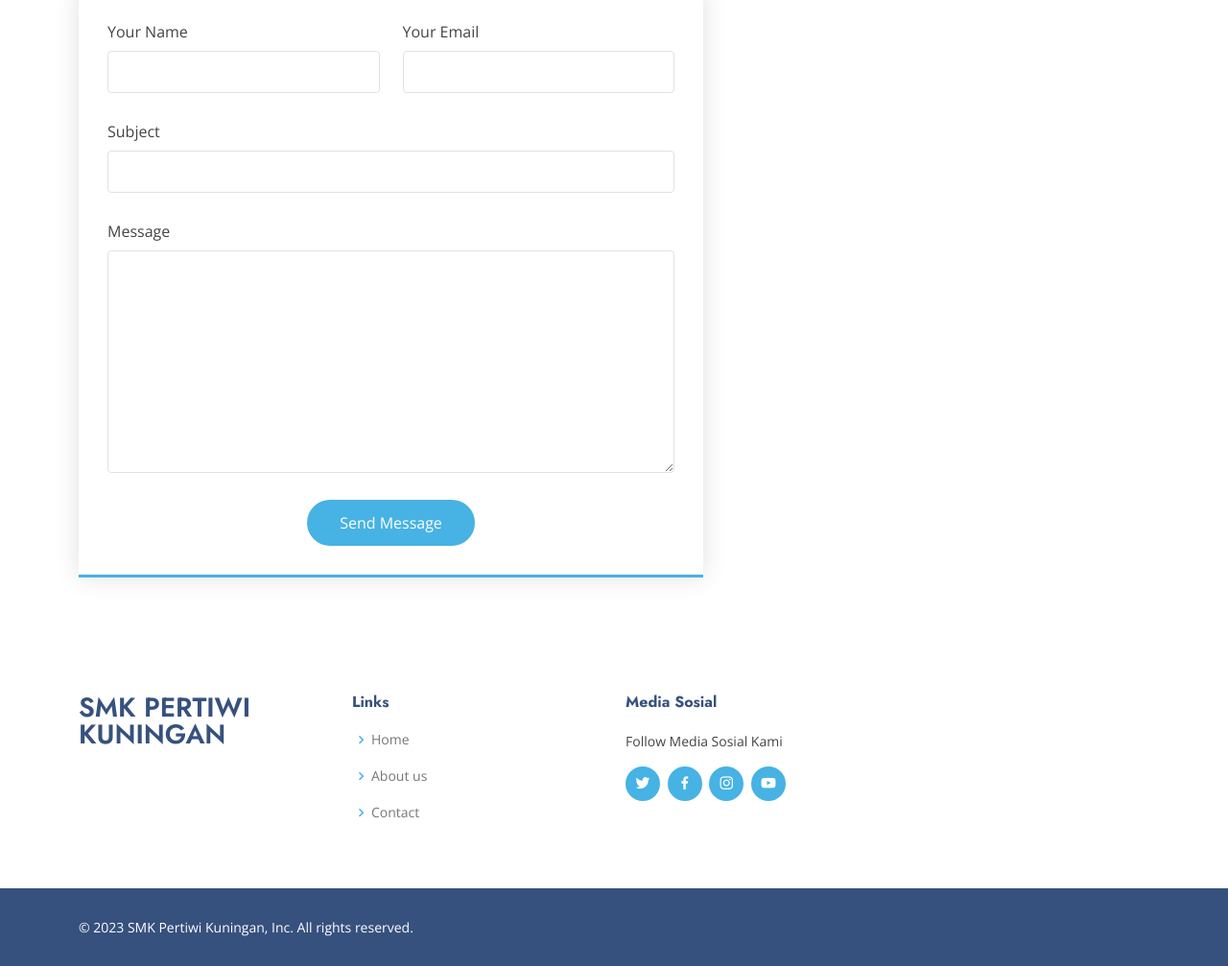
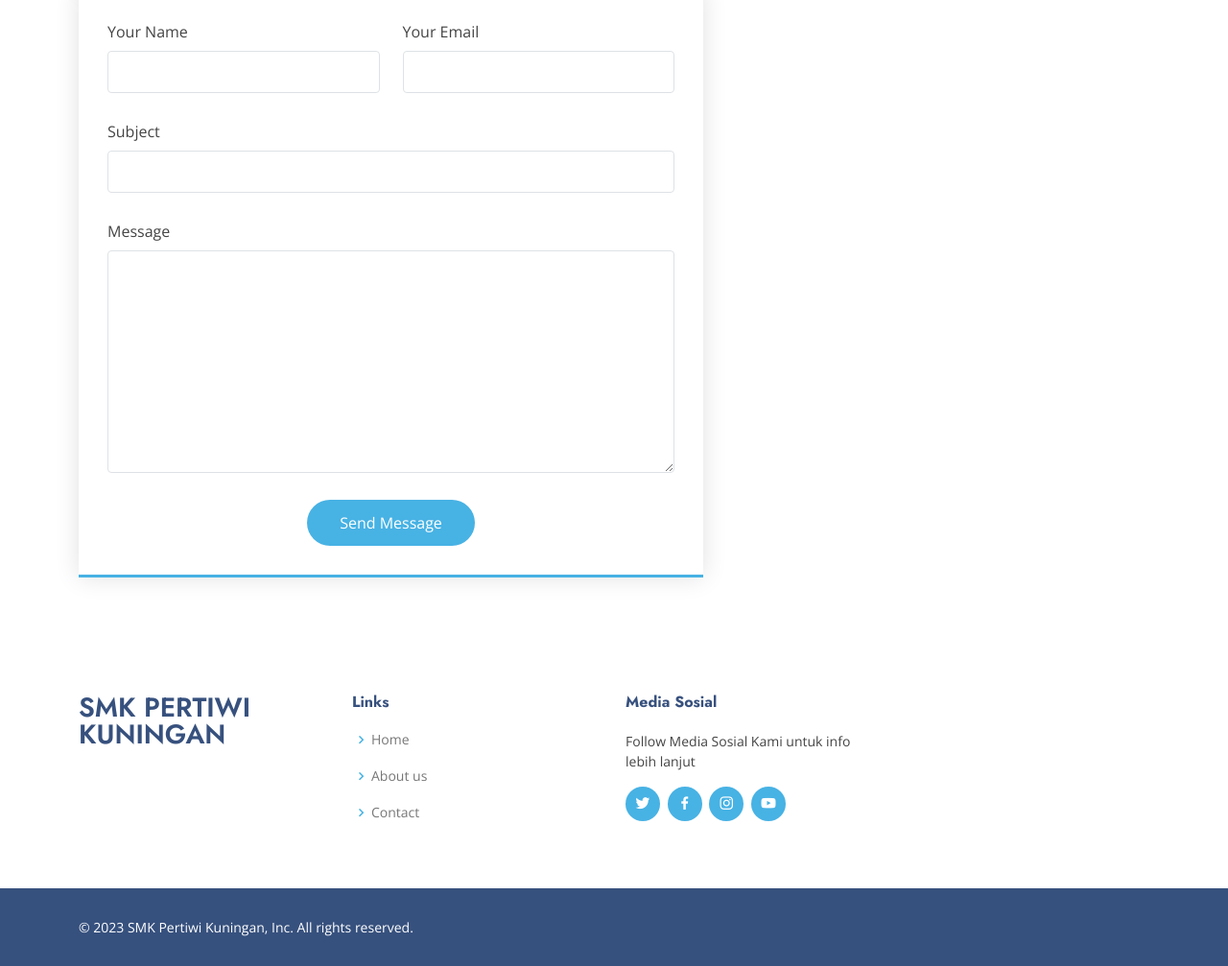
Before and after one commit to raflyano-nur/smk-pertiwi-kuningan, a plain HTML site: page index.html in a window 1280 px wide. Shown: the part 2124-3131 px from the top of the page at 96% size. Drawn offline with nearby package versions, Linux system fonts and the light colour scheme.

Commit message:
Update index.html

```diff
--- a/index.html
+++ b/index.html
@@ -216,7 +216,7 @@
 
           <div class="col-lg-3 col-md-6 footer-links">
             <h4>Media Sosial</h4>
-            <p>Follow Media Sosial Kami</p>
+            <p>Follow Media Sosial Kami untuk info lebih lanjut</p>
             <div class="social-links mt-3">
               <a href="https://twitter.com/SMKPertiwi_kng" class="twitter"><i class="bx bxl-twitter"></i></a>
               <a href="https://m.facebook.com/SMKPertiwiKuningan?locale=id_ID" class="facebook"><i class="bx bxl-facebook"></i></a>
```
